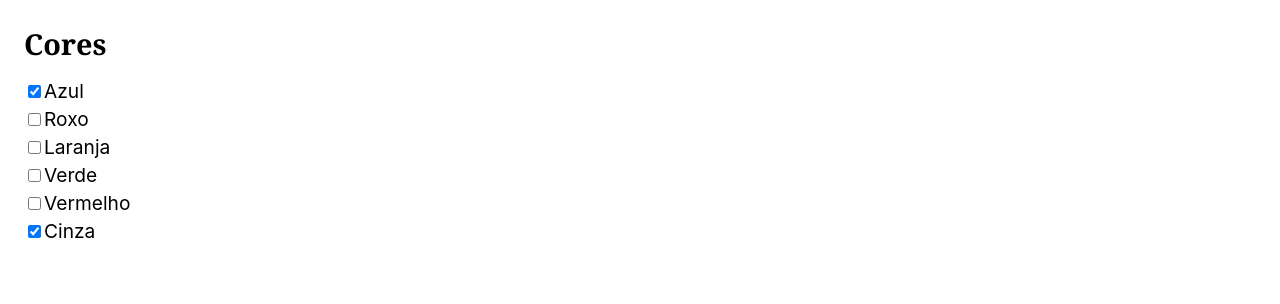
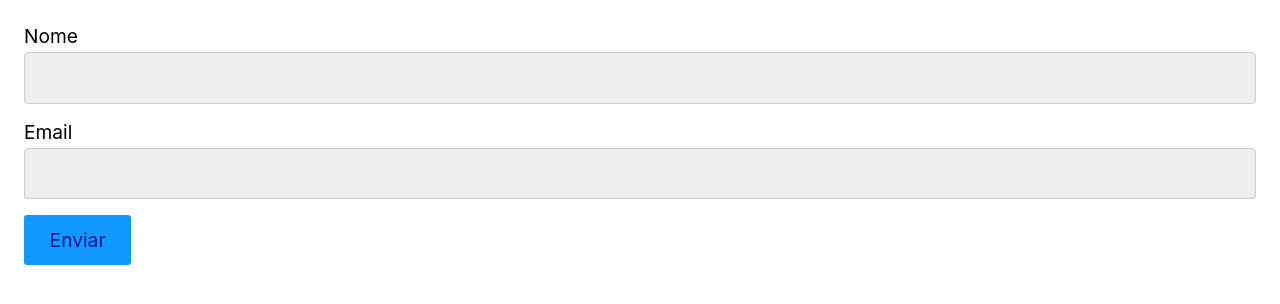
Before and after one commit to PauloMarolla/Curso-Origamid-React-Completo, a React (Create React App) app: page / in a window 1280 px wide. Shown: the top 304 px of the page. Built offline with nearby package versions, Linux system fonts and the light colour scheme.

Commit message:
Forms input componente

```diff
--- a/src/App.js
+++ b/src/App.js
@@ -1,40 +1,24 @@
 import React from 'react';
-
-//minha lista de cores para o map
-const coresArray = ['azul', 'roxo', 'laranja', 'verde', 'vermelho', 'cinza'];
+import Input from './Form/Input';
 
 const App = () => {
-  //meu estado com as cores pre selecionadas
-  const [cores, setCores] = React.useState(['azul', 'cinza']);
-
-  //funcao atualizadora de estado
-  function handleChange({ target }) {
-    if (target.checked) {
-      setCores([...cores, target.value]);
-    } else {
-      setCores(cores.filter((cor) => cor !== target.value));
-    }
-  }
+  //usar os useStates dos formularios, sempre dentro do form completo, nunca no componente
+  const [nome, setNome] = React.useState('');
+  const [email, setEmail] = React.useState('');
 
   return (
     <>
-      <form action="">
-        <h2>Cores</h2>
-        {/* //um map com cada checkbox de acordo com o valor de cada um na array */}
-        {coresArray.map((itemCor) => {
-          return (
-            // transformando a primeira letra da label em maiuscula com css
-            <label key={itemCor} style={{ textTransform: 'capitalize' }}>
-              <input
-                type="checkbox"
-                value={itemCor}
-                checked={cores.includes(itemCor)}
-                onChange={handleChange}
-              />
-              {itemCor}
-            </label>
-          );
-        })}
+      <form>
+        {/* passando os parametros para o campo de input */}
+        <Input
+          id="nome"
+          label="Nome"
+          value={nome}
+          setValue={setNome}
+          required
+        />
+        <Input id="email" label="Email" value={email} setValue={setEmail} />
+        <button>Enviar</button>
       </form>
     </>
   );
--- /dev/null
+++ b/src/Form/Input.js
@@ -0,0 +1,20 @@
+import React from 'react';
+
+// desestruturo os dados mais comuns e uso rest para todas as demais propriedades
+const Input = ({ label, id, setValue, ...props }) => {
+  return (
+    <>
+      <label htmlFor={id}>{label}</label>
+      <input
+        type="text"
+        id={id}
+        name={id}
+        onChange={({ target }) => setValue(target.value)}
+        //uso rest para todas as demais propriedades
+        {...props}
+      />
+    </>
+  );
+};
+
+export default Input;
```
